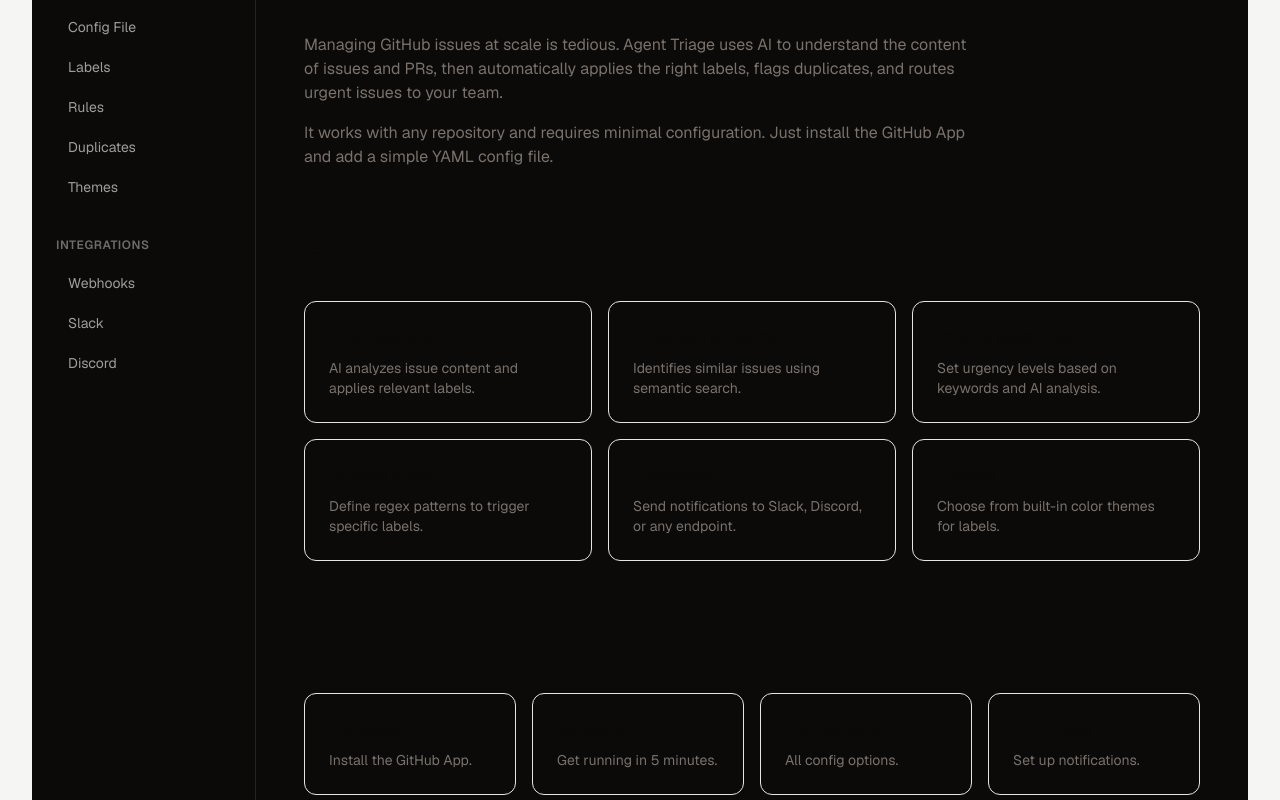
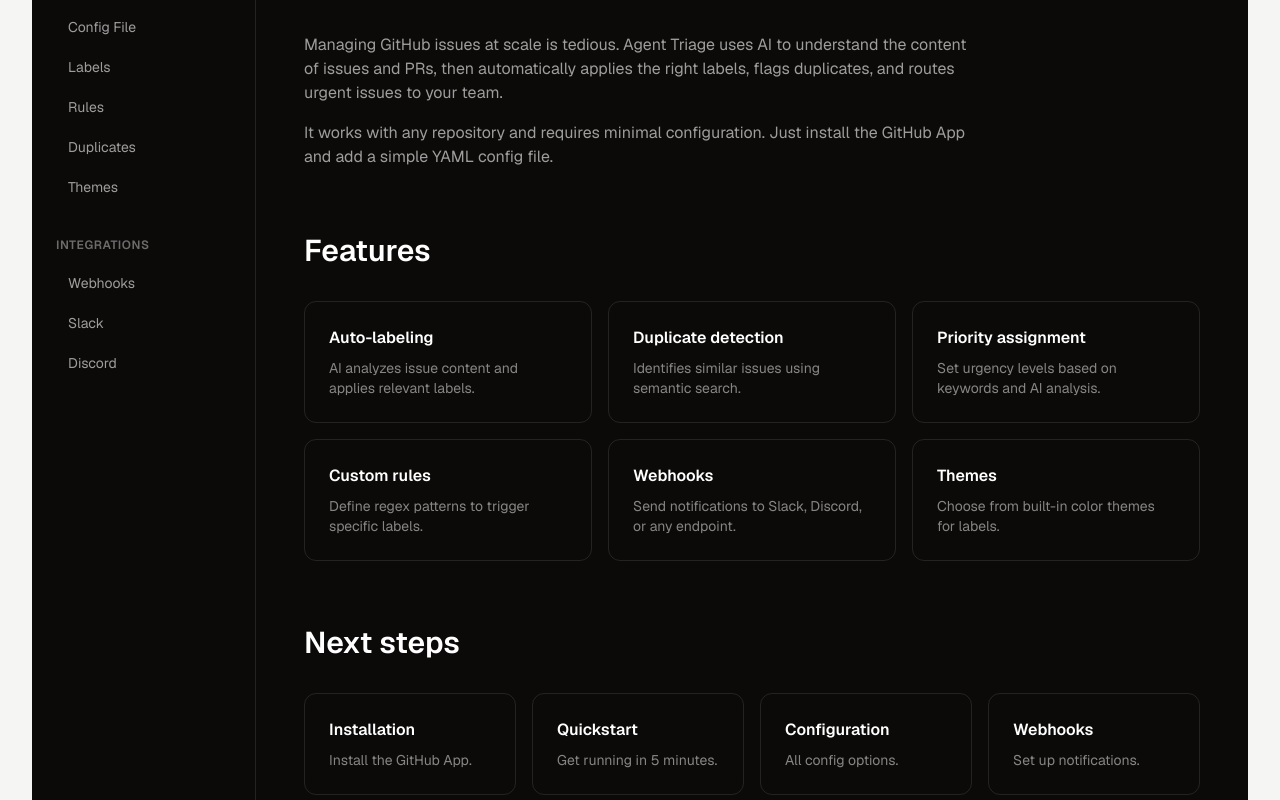
Before and after one commit to tigent/app, a Next.js app: page /docs in a window 1280 px wide. Shown: the part 320-1120 px from the top of the page. Built offline with nearby package versions, Linux system fonts and the light colour scheme.

Commit message:
feat: style introduction page for dark theme

```diff
--- a/app/docs/page.tsx
+++ b/app/docs/page.tsx
@@ -2,74 +2,74 @@ export default function Docs() {
 	return (
 		<article className="py-12">
 			<div className="mb-12">
-				<p className="text-sm text-muted mb-2">Get Started</p>
-				<h1 className="text-5xl font-semibold tracking-tight mb-6">Introduction</h1>
-				<p className="text-xl text-muted max-w-2xl">
+				<p className="text-sm text-white/40 mb-2">Get Started</p>
+				<h1 className="text-5xl font-semibold tracking-tight mb-6 text-white">Introduction</h1>
+				<p className="text-xl text-white/60 max-w-2xl">
 					Agent Triage is an AI-powered GitHub bot that automatically labels,
 					prioritizes, and detects duplicate issues and pull requests.
 				</p>
 			</div>
 
 			<section className="mb-16">
-				<p className="text-muted mb-4 max-w-2xl">
+				<p className="text-white/60 mb-4 max-w-2xl">
 					Managing GitHub issues at scale is tedious. Agent Triage uses AI to
 					understand the content of issues and PRs, then automatically applies
 					the right labels, flags duplicates, and routes urgent issues to your team.
 				</p>
-				<p className="text-muted max-w-2xl">
+				<p className="text-white/60 max-w-2xl">
 					It works with any repository and requires minimal configuration. Just
 					install the GitHub App and add a simple YAML config file.
 				</p>
 			</section>
 
 			<section className="mb-16">
-				<h2 className="text-3xl font-semibold mb-8">Features</h2>
+				<h2 className="text-3xl font-semibold mb-8 text-white">Features</h2>
 				<div className="grid md:grid-cols-2 lg:grid-cols-3 gap-4">
-					<div className="border border-border rounded-xl p-6">
-						<h3 className="font-semibold mb-2">Auto-labeling</h3>
-						<p className="text-sm text-muted">AI analyzes issue content and applies relevant labels.</p>
+					<div className="border border-white/10 rounded-xl p-6">
+						<h3 className="font-semibold mb-2 text-white">Auto-labeling</h3>
+						<p className="text-sm text-white/50">AI analyzes issue content and applies relevant labels.</p>
 					</div>
-					<div className="border border-border rounded-xl p-6">
-						<h3 className="font-semibold mb-2">Duplicate detection</h3>
-						<p className="text-sm text-muted">Identifies similar issues using semantic search.</p>
+					<div className="border border-white/10 rounded-xl p-6">
+						<h3 className="font-semibold mb-2 text-white">Duplicate detection</h3>
+						<p className="text-sm text-white/50">Identifies similar issues using semantic search.</p>
 					</div>
-					<div className="border border-border rounded-xl p-6">
-						<h3 className="font-semibold mb-2">Priority assignment</h3>
-						<p className="text-sm text-muted">Set urgency levels based on keywords and AI analysis.</p>
+					<div className="border border-white/10 rounded-xl p-6">
+						<h3 className="font-semibold mb-2 text-white">Priority assignment</h3>
+						<p className="text-sm text-white/50">Set urgency levels based on keywords and AI analysis.</p>
 					</div>
-					<div className="border border-border rounded-xl p-6">
-						<h3 className="font-semibold mb-2">Custom rules</h3>
-						<p className="text-sm text-muted">Define regex patterns to trigger specific labels.</p>
+					<div className="border border-white/10 rounded-xl p-6">
+						<h3 className="font-semibold mb-2 text-white">Custom rules</h3>
+						<p className="text-sm text-white/50">Define regex patterns to trigger specific labels.</p>
 					</div>
-					<div className="border border-border rounded-xl p-6">
-						<h3 className="font-semibold mb-2">Webhooks</h3>
-						<p className="text-sm text-muted">Send notifications to Slack, Discord, or any endpoint.</p>
+					<div className="border border-white/10 rounded-xl p-6">
+						<h3 className="font-semibold mb-2 text-white">Webhooks</h3>
+						<p className="text-sm text-white/50">Send notifications to Slack, Discord, or any endpoint.</p>
 					</div>
-					<div className="border border-border rounded-xl p-6">
-						<h3 className="font-semibold mb-2">Themes</h3>
-						<p className="text-sm text-muted">Choose from built-in color themes for labels.</p>
+					<div className="border border-white/10 rounded-xl p-6">
+						<h3 className="font-semibold mb-2 text-white">Themes</h3>
+						<p className="text-sm text-white/50">Choose from built-in color themes for labels.</p>
 					</div>
 				</div>
 			</section>
 
 			<section className="mb-12">
-				<h2 className="text-3xl font-semibold mb-8">Next steps</h2>
+				<h2 className="text-3xl font-semibold mb-8 text-white">Next steps</h2>
 				<div className="grid md:grid-cols-2 lg:grid-cols-4 gap-4">
-					<a href="/docs/installation" className="block border border-border rounded-xl p-6 hover:bg-warm transition-colors">
-						<h3 className="font-semibold mb-2">Installation</h3>
-						<p className="text-sm text-muted">Install the GitHub App.</p>
+					<a href="/docs/installation" className="block border border-white/10 rounded-xl p-6 hover:bg-white/5 transition-colors">
+						<h3 className="font-semibold mb-2 text-white">Installation</h3>
+						<p className="text-sm text-white/50">Install the GitHub App.</p>
 					</a>
-					<a href="/docs/quickstart" className="block border border-border rounded-xl p-6 hover:bg-warm transition-colors">
-						<h3 className="font-semibold mb-2">Quickstart</h3>
-						<p className="text-sm text-muted">Get running in 5 minutes.</p>
+					<a href="/docs/quickstart" className="block border border-white/10 rounded-xl p-6 hover:bg-white/5 transition-colors">
+						<h3 className="font-semibold mb-2 text-white">Quickstart</h3>
+						<p className="text-sm text-white/50">Get running in 5 minutes.</p>
 					</a>
-					<a href="/docs/config" className="block border border-border rounded-xl p-6 hover:bg-warm transition-colors">
-						<h3 className="font-semibold mb-2">Configuration</h3>
-						<p className="text-sm text-muted">All config options.</p>
+					<a href="/docs/config" className="block border border-white/10 rounded-xl p-6 hover:bg-white/5 transition-colors">
+						<h3 className="font-semibold mb-2 text-white">Configuration</h3>
+						<p className="text-sm text-white/50">All config options.</p>
 					</a>
-					<a href="/docs/webhooks" className="block border border-border rounded-xl p-6 hover:bg-warm transition-colors">
-						<h3 className="font-semibold mb-2">Webhooks</h3>
-						<p className="text-sm text-muted">Set up notifications.</p>
+					<a href="/docs/webhooks" className="block border border-white/10 rounded-xl p-6 hover:bg-white/5 transition-colors">
+						<h3 className="font-semibold mb-2 text-white">Webhooks</h3>
+						<p className="text-sm text-white/50">Set up notifications.</p>
 					</a>
 				</div>
 			</section>
```
